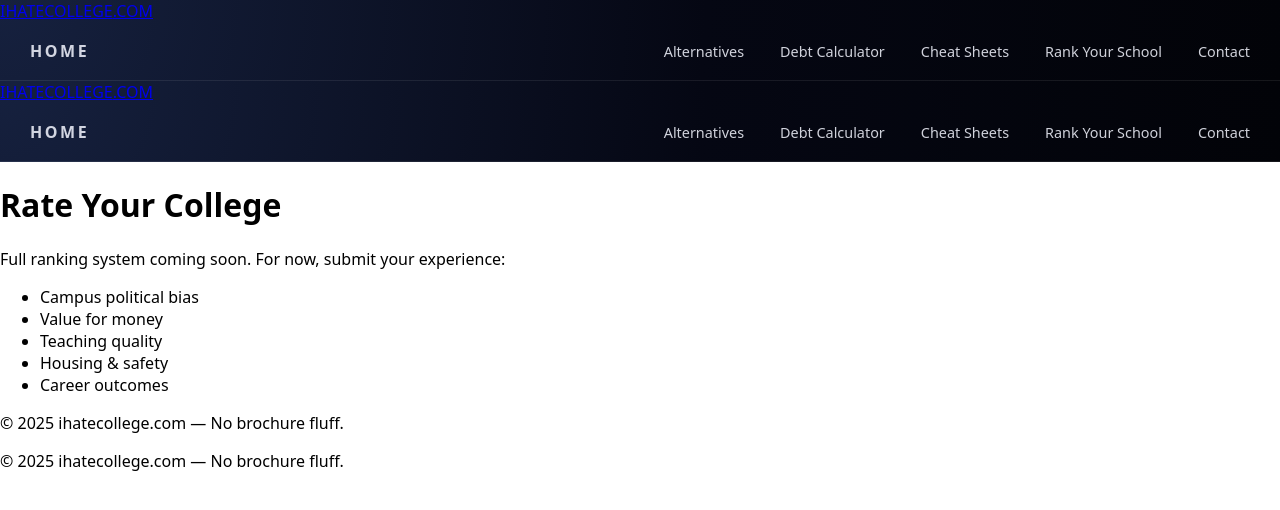
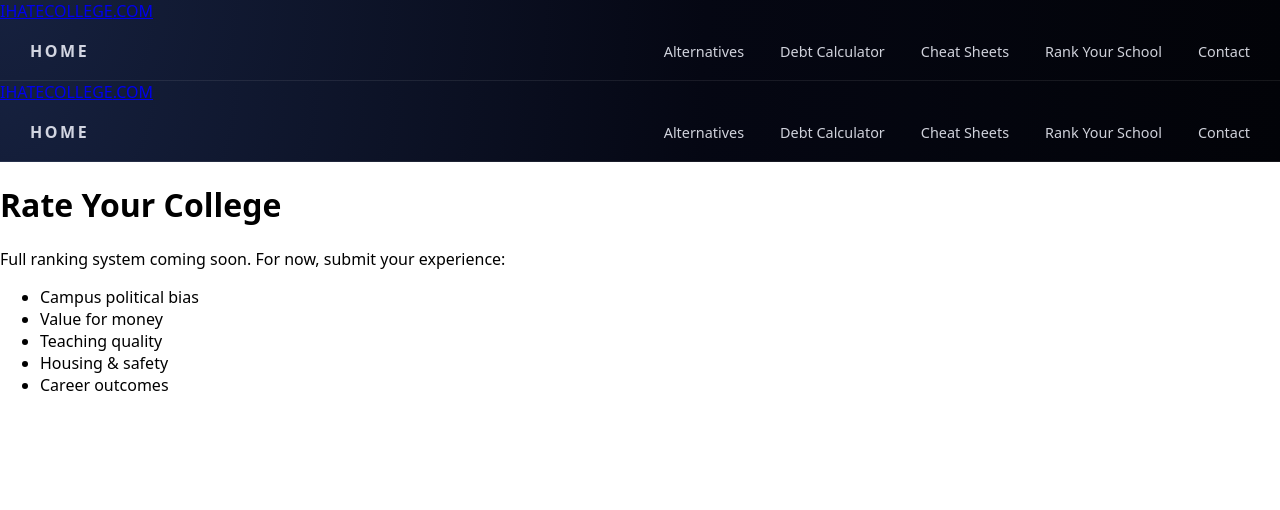
Before and after one commit to placebetsai/Ihatecollege, a Next.js app: page /rank in a window 1280 px wide. Shown: the top 510 px of the page. Built offline with nearby package versions, Linux system fonts and the light colour scheme.

Commit message:
Update Layout.js

```diff
--- a/components/Layout.js
+++ b/components/Layout.js
@@ -1,50 +1,11 @@
-import Link from 'next/link';
-import { useRouter } from 'next/router';
-
-const navLinks = [
-  { href: '/', label: 'Home' },
-  // NOTE: capital A to match Alternatives.js on disk
-  { href: '/Alternatives', label: 'Alternatives' },
-  { href: '/debt-calculator', label: 'Debt Calculator' },
-  { href: '/cheat-sheets', label: 'Cheat Sheets' },
-  { href: '/rank-your-school', label: 'Rank Your School' },
-  { href: '/contact', label: 'Contact' },
-];
+// components/Layout.js
+import Navbar from "./Navbar";
 
 export default function Layout({ children }) {
-  const router = useRouter();
-
   return (
-    <div className="site-root">
-      <header className="site-header">
-        <div className="site-header-inner">
-          <Link href="/" className="logo">
-            <span className="logo-main">IHATECOLLEGE</span>
-            <span className="logo-dot">.COM</span>
-          </Link>
-
-          <nav className="main-nav">
-            {navLinks.map((link) => (
-              <Link
-                key={link.href}
-                href={link.href}
-                className={
-                  'nav-link ' +
-                  (router.pathname === link.href ? 'nav-link-active' : '')
-                }
-              >
-                {link.label}
-              </Link>
-            ))}
-          </nav>
-        </div>
-      </header>
-
-      <main className="site-main">{children}</main>
-
-      <footer className="site-footer">
-        <p>© {new Date().getFullYear()} ihatecollege.com — No brochure fluff.</p>
-      </footer>
+    <div className="app-shell">
+      <Navbar />
+      <main className="page-main">{children}</main>
     </div>
   );
 }
```
